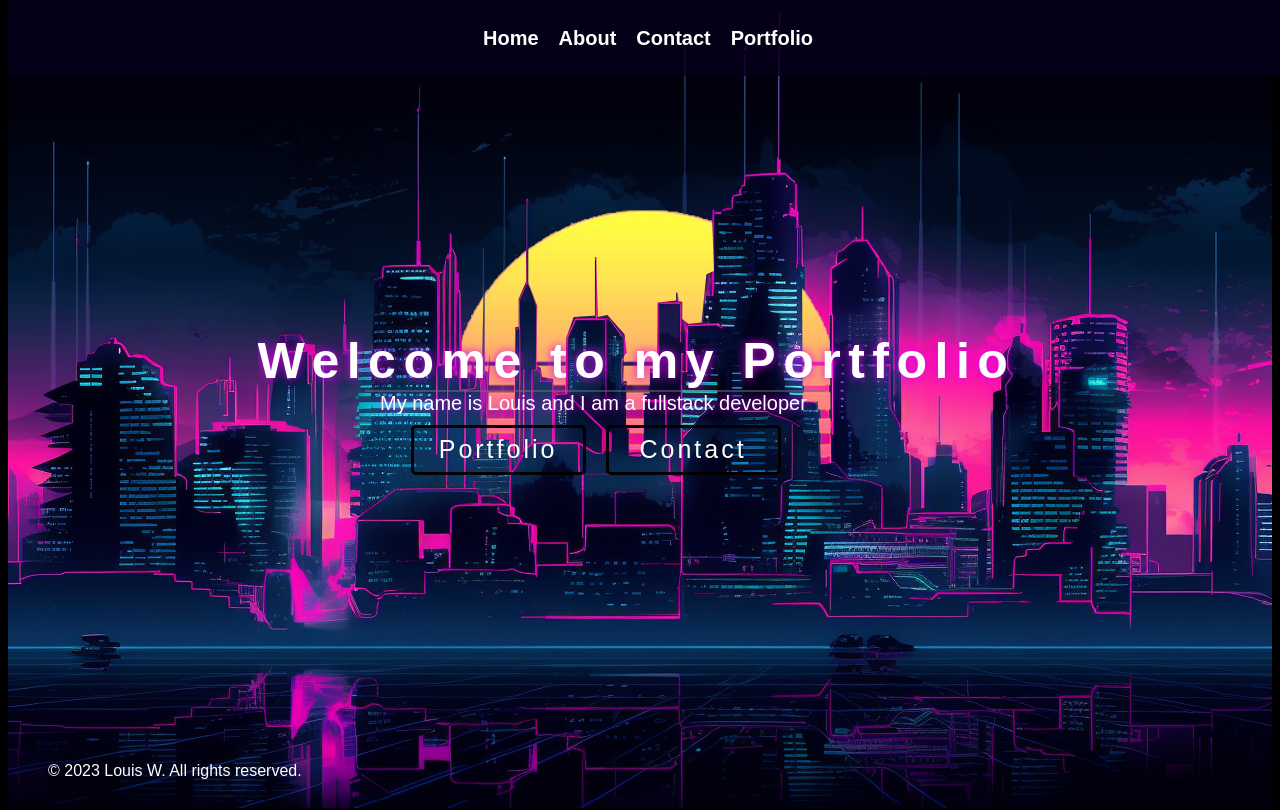
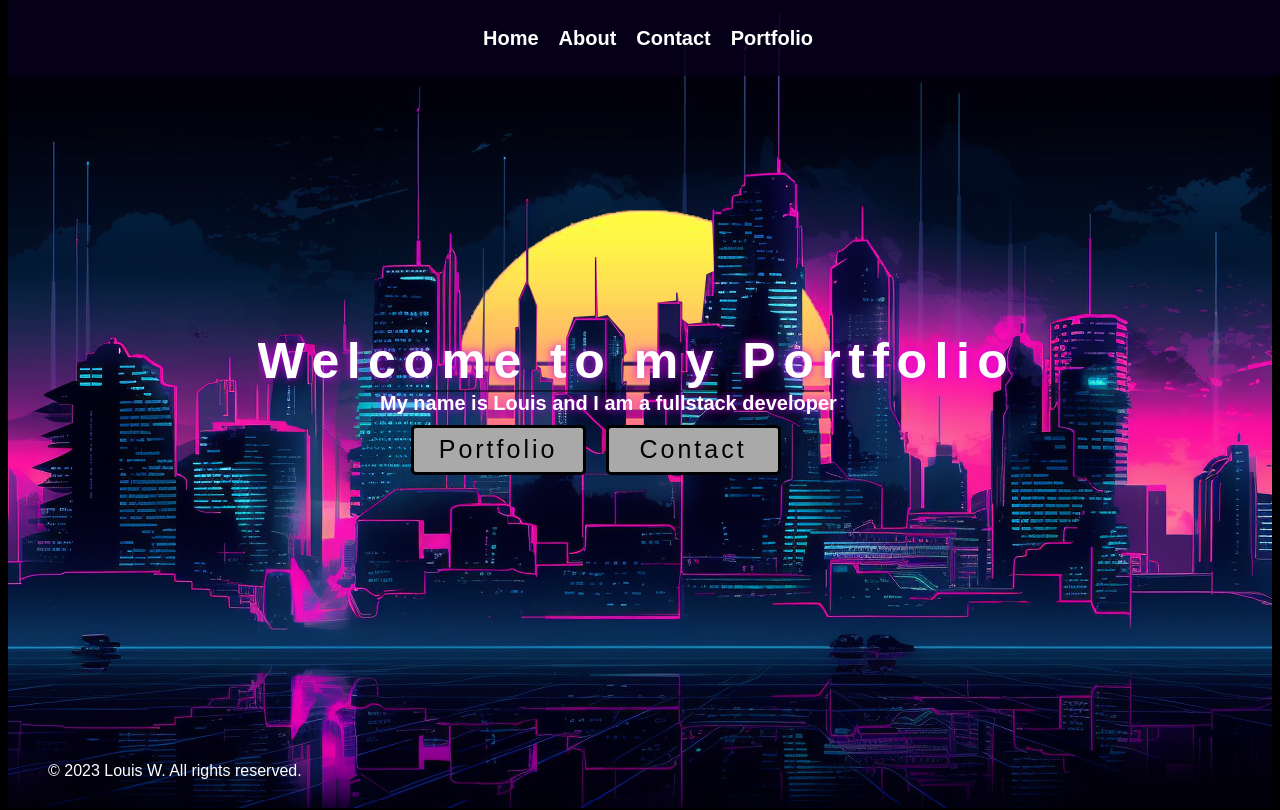
Before and after one commit to LouisWdev/Louis-react-portfolio, a React (Vite) app: page / in a window 1280 px wide. Shown: the top 810 px of the page. Built offline with nearby package versions, Linux system fonts and the light colour scheme.

Commit message:
landing page styling changes

```diff
--- a/src/Pages/About.tsx
+++ b/src/Pages/About.tsx
@@ -26,6 +26,8 @@ const GlowingImage = styled.img`
   transition: border-color 0.3s ease-in-out;
   animation: glow 1s infinite alternate;
   border-color: #00aaff; /* Change this to your desired glowing color */
+
+
 
   @keyframes glow {
     0% {
--- a/src/Pages/Home.tsx
+++ b/src/Pages/Home.tsx
@@ -66,7 +66,7 @@ const BreakLine = styled.div`
       margin-left: 14%;
       width: 60%;
       height: 2px; /* Set the height of the separate line */
-      background-color: rgba(116, 116, 116, 0.5); /* Color of the separate line */
+      background-color: rgba(0, 0, 0, 0.5); /* Color of the separate line */
       z-index: 1;
 `;
 
@@ -76,6 +76,7 @@ const SubText = styled.div`
      text-shadow: 0 0 10px rgba(216, 0, 240, 1); /* Text shadow: horizontal-offset vertical-offset blur-radius color */
      z-index: 1;
      font-size: 20px;
+     font-weight: 700;
 `;
 
 const BtnPortfolio = styled.button`
@@ -84,7 +85,8 @@ const BtnPortfolio = styled.button`
      font-size: 25px;
      cursor: pointer;
 
-     background-color: transparent;
+     color: black;
+     background-color: darkgray;
      border: 3px solid black;
      letter-spacing: 3px;
      border-radius: 5px;
@@ -101,9 +103,10 @@ const BtnContact = styled.button`
      margin: 10px;
      font-size: 25px;
      cursor: pointer;
+     color: black;
+     background-color: darkgray;
      border: 3px solid black;
 
-     background-color: transparent;
      letter-spacing: 3px;
      border-radius: 5px;
      height: 50px;
```
